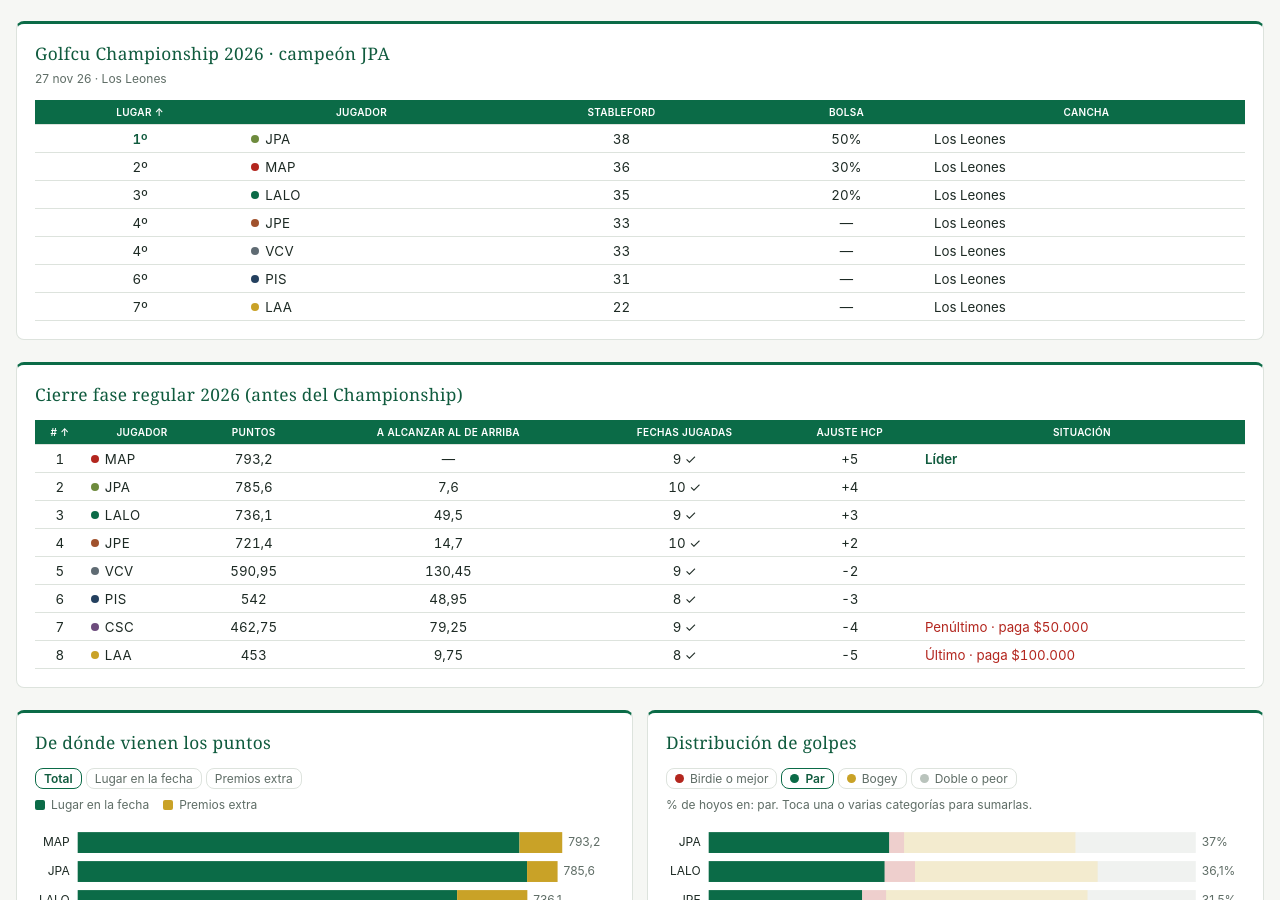
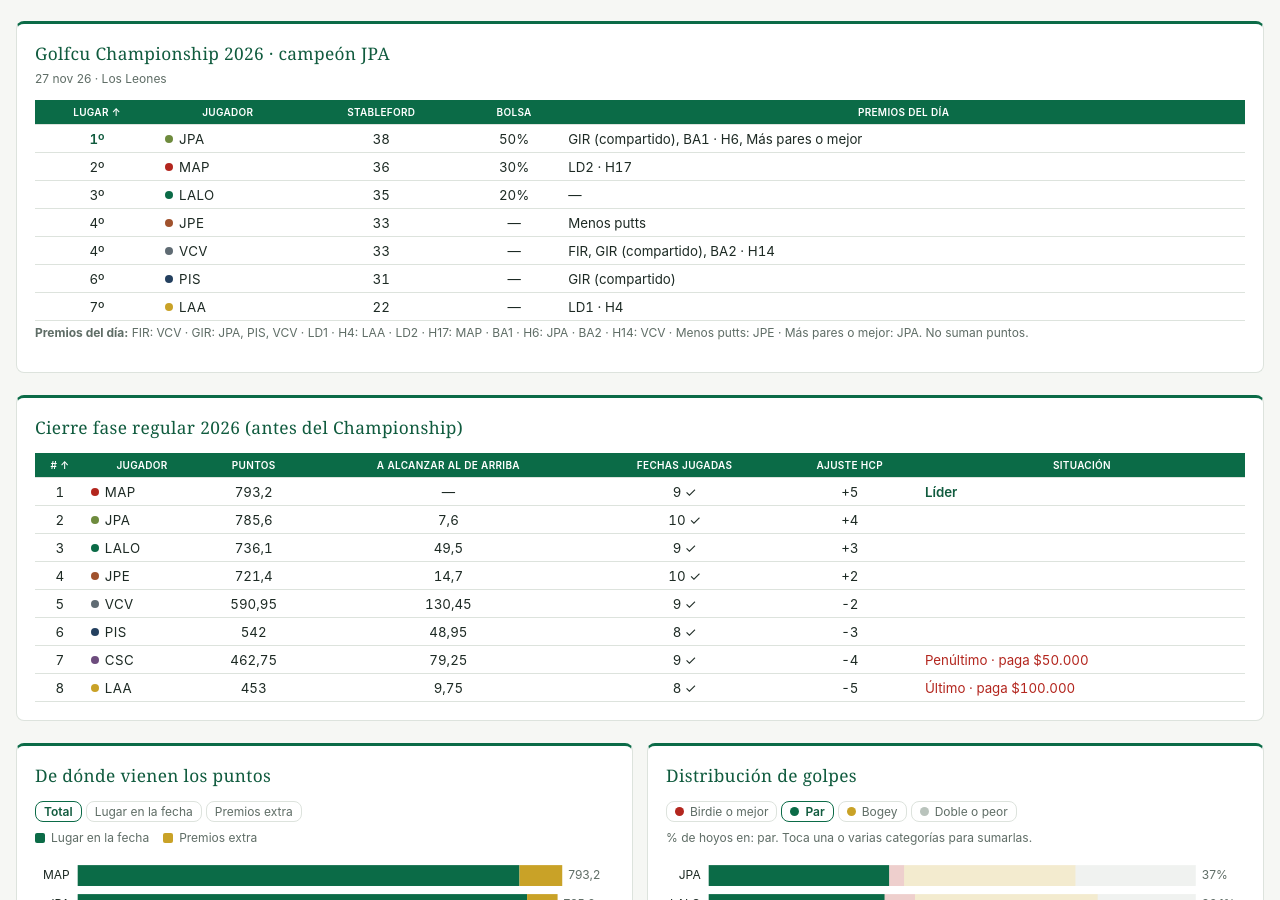
Before and after one commit to lalodelafuente-lab/golfcu, a plain HTML site: page index.html in a window 1280 px wide. Shown: the part 1102-2002 px from the top of the page. Drawn offline with Linux system fonts and the light colour scheme.

Commit message:
Championship 2026: premios del día
Co-Authored-By: Claude Opus 5.5 <noreply@anthropic.com>
Claude-Session: https://claude.ai/code/session_019WVMvnsc164YjP1qAeqUWs

```diff
--- a/index.html
+++ b/index.html
@@ -389,8 +389,9 @@ ul.gc-bases { margin: 0; padding-left: 18px; display: flex; flex-direction: colu
       <h2 id="final-title">Golfcu Championship</h2>
       <p class="note" id="final-note">La fecha final del año, con hándicap ajustado según la tabla regular. Corona al campeón Golfcu y reparte su bolsa 50% / 30% / 20%. No suma en la fase regular.</p>
       <div class="gc-tablewrap"><table class="gc-table" id="final" data-source="championship" data-row-key="temporada,jugador"><thead><tr>
-        <th data-field="lugar">Lugar</th><th class="l" data-field="jugador">Jugador</th><th data-field="stableford">Stableford</th><th data-field="bolsa">Bolsa</th><th class="l" data-field="cancha">Cancha</th>
+        <th data-field="lugar">Lugar</th><th class="l" data-field="jugador">Jugador</th><th data-field="stableford">Stableford</th><th data-field="bolsa">Bolsa</th><th class="l" data-field="premios">Premios del día</th>
       </tr></thead><tbody></tbody></table></div>
+      <p class="note" id="final-premios" hidden></p>
     </section>
 
     <section class="gc-card" id="championship-card">
@@ -1583,6 +1584,12 @@ dash.calc('analisis', {
       rankLines(cbox, all, xs, lab, { getX: (d) => d.fecha, tipHead: (d) => d.fecha === 'final' ? `Golfcu Championship ${s}` : fdateY(d.fecha), tipVal: (d) => `${d.posicion}º${d.ausente ? ' (no jugó)' : ''}` });
     }
 
+    // Premios del día del Championship (no suman puntos; informados por LALO 27/11/2026)
+    const CH_PREMIOS = { 2026: [['FIR', ['VCV']], ['GIR', ['JPA', 'PIS', 'VCV']], ['LD1 · H4', ['LAA']], ['LD2 · H17', ['MAP']], ['BA1 · H6', ['JPA']], ['BA2 · H14', ['VCV']], ['Menos putts', ['JPE']], ['Más pares o mejor', ['JPA']]] };
+    const chPrem = (j) => (CH_PREMIOS[s] || []).filter(([, w]) => w.includes(j)).map(([k, w]) => (w.length > 1 ? `${k} (compartido)` : k));
+    const fp = document.getElementById('final-premios');
+    fp.hidden = !CH_PREMIOS[s];
+    if (CH_PREMIOS[s]) fp.innerHTML = '<b>Premios del día:</b> ' + CH_PREMIOS[s].map(([k, w]) => `${esc(k)}: ${w.map(esc).join(', ')}`).join(' · ') + '. No suman puntos.';
     const ch = dash.data('championship'), ftbl = document.getElementById('final');
     if (ch.status === 'error') fail(ftbl.tBodies[0]);
     else if (ch.status === 'ok') {
@@ -1597,7 +1604,7 @@ dash.calc('analisis', {
         { val: (r) => r.jugador, show: (r) => pname(r.jugador), l: true },
         { val: (r) => r.stableford, num: true },
         { val: (r) => r.bolsa, show: (r) => r.bolsa ? pf.format(r.bolsa) : '—', num: true },
-        { val: (r) => r.cancha, l: true },
+        { val: (r) => chPrem(r.jugador).length, show: (r) => chPrem(r.jugador).join(', ') || '—', l: true },
       ], (r) => `${r.temporada},${enc(r.jugador)}`, { i: 0, dir: 1 });
     }
 
```
